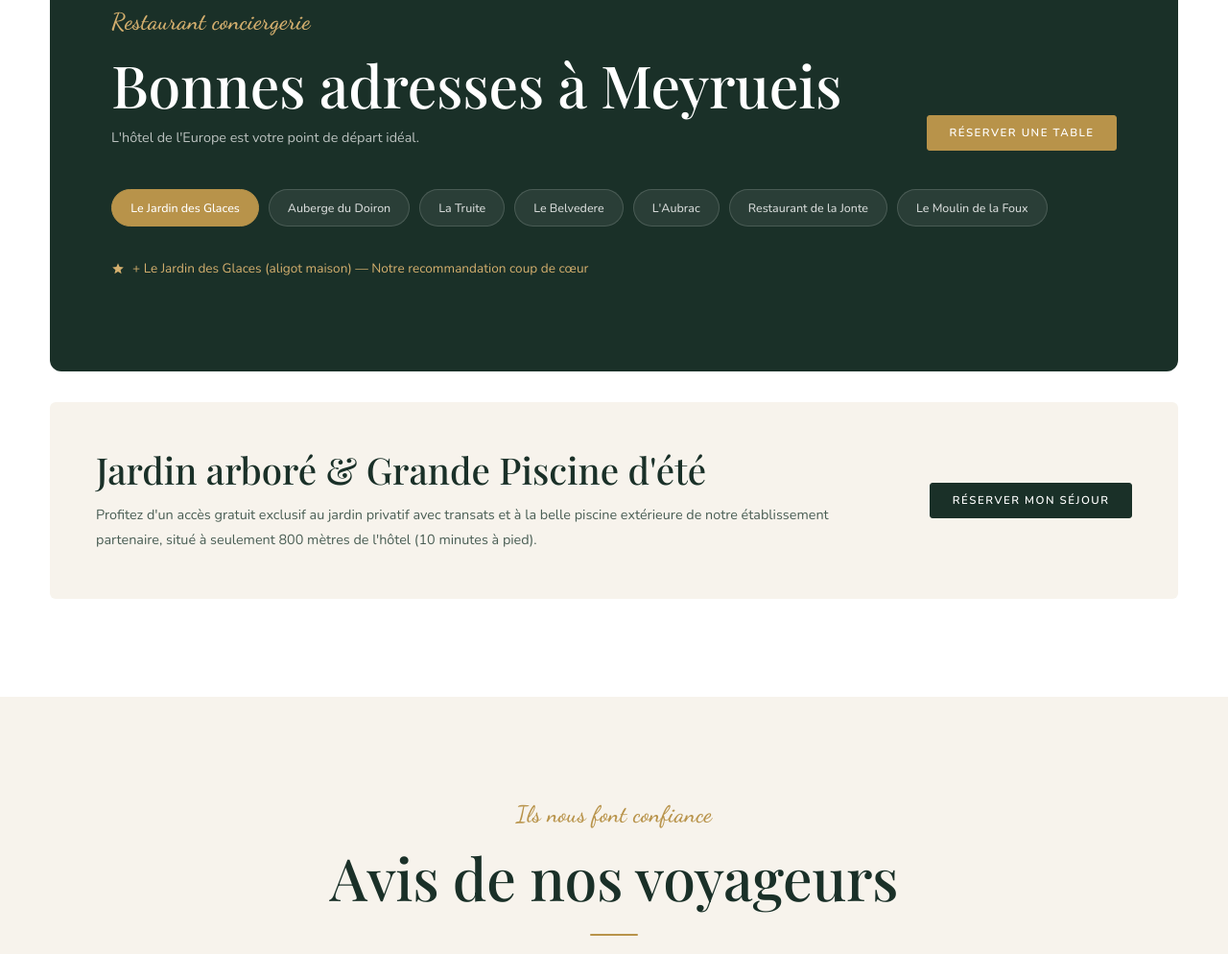
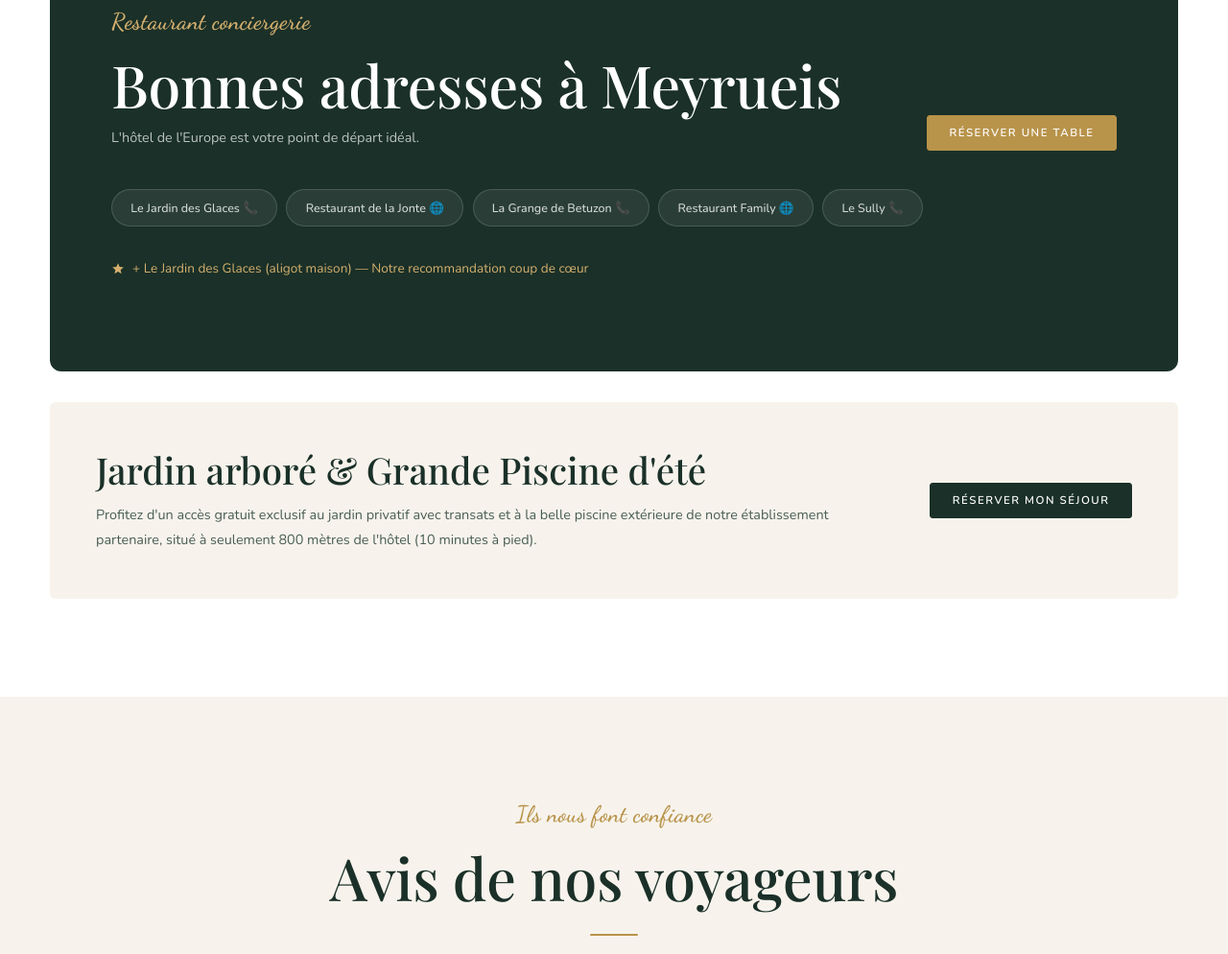
Before and after one commit to rapheafezf/Hotel-de-l-europe-, a website built with Vite: page index.html in a window 1280 px wide. Shown: the part 6456-7450 px from the top of the page at 96% size. Built offline with nearby package versions, Linux system fonts and the light colour scheme; a web font is replaced by a local one.

Commit message:
feat: add real restaurant links

```diff
--- a/app.js
+++ b/app.js
@@ -129,12 +129,7 @@ document.querySelectorAll('.reveal').forEach(el => revealObserver.observe(el));
 /* ----------------------------------------------------------
    RESTAURANT PILLS INTERACTION
    ---------------------------------------------------------- */
-document.querySelectorAll('.resto-pill').forEach(pill => {
-  pill.addEventListener('click', () => {
-    document.querySelectorAll('.resto-pill').forEach(p => p.classList.remove('active'));
-    pill.classList.add('active');
-  });
-});
+
 
 /* ----------------------------------------------------------
    BOOKING MODAL
--- a/index.html
+++ b/index.html
@@ -577,13 +577,11 @@
           </div>
 
           <div class="resto-pills" id="resto-pills">
-            <span class="resto-pill active" data-id="jardin">Le Jardin des Glaces</span>
-            <span class="resto-pill" data-id="doyrome">Auberge du Doiron</span>
-            <span class="resto-pill" data-id="restaurant">La Truite</span>
-            <span class="resto-pill" data-id="heymaes">Le Belvedere</span>
-            <span class="resto-pill" data-id="liocecano">L'Aubrac</span>
-            <span class="resto-pill" data-id="fliance">Restaurant de la Jonte</span>
-            <span class="resto-pill" data-id="macire">Le Moulin de la Foux</span>
+            <a href="tel:+33466456174" class="resto-pill">Le Jardin des Glaces 📞</a>
+            <a href="https://www.hotel-jonte.com/" target="_blank" class="resto-pill">Restaurant de la Jonte 🌐</a>
+            <a href="tel:+33466456197" class="resto-pill">La Grange de Betuzon 📞</a>
+            <a href="https://www.hotel-family.com/restaurant-meyrueis/" target="_blank" class="resto-pill">Restaurant Family 🌐</a>
+            <a href="tel:+33466456209" class="resto-pill">Le Sully 📞</a>
           </div>
 
           <div class="resto-recommendation">
--- a/style.css
+++ b/style.css
@@ -1179,6 +1179,8 @@ strong { font-weight: 600; color: var(--text-primary); }
   font-weight: 500;
   cursor: pointer;
   transition: var(--transition-fast);
+  text-decoration: none;
+  display: inline-block;
 }
 
 .resto-pill:hover, .resto-pill.active {
```
Also changed, not shown: 1 other file.
